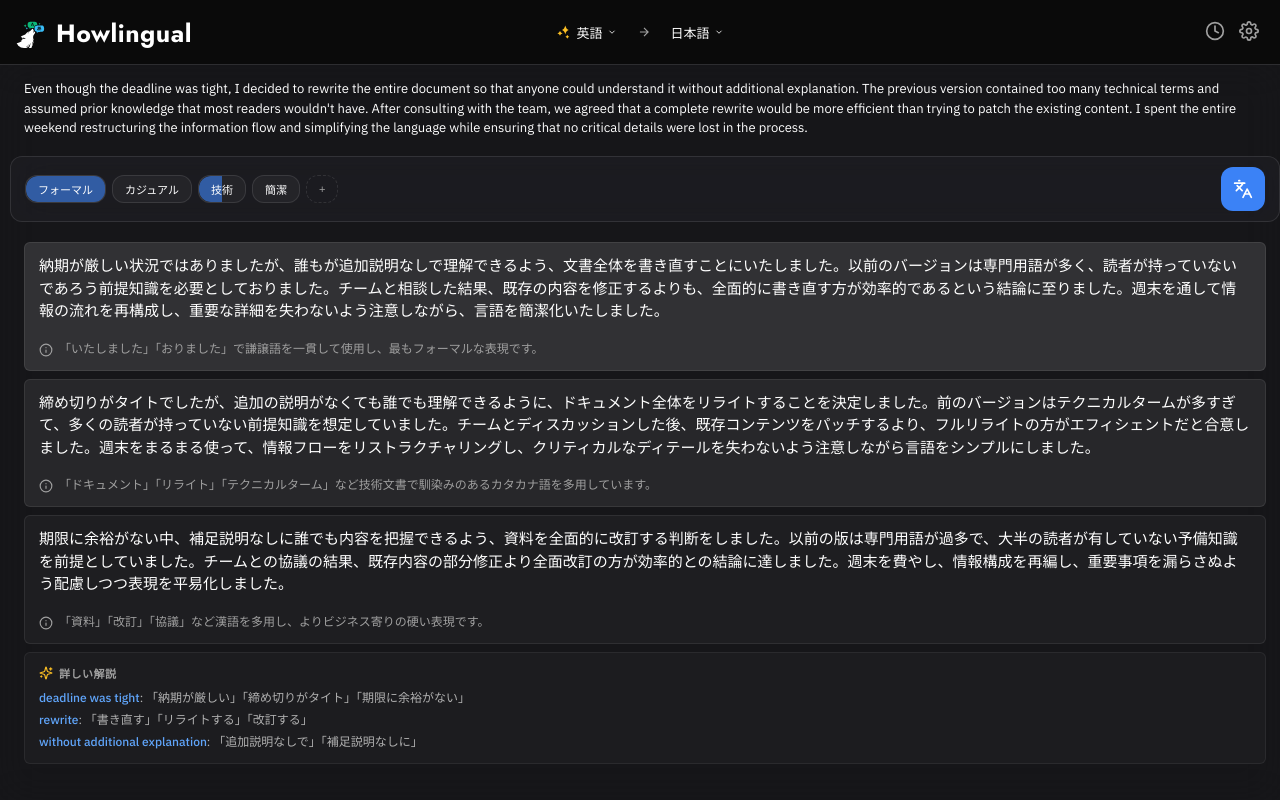
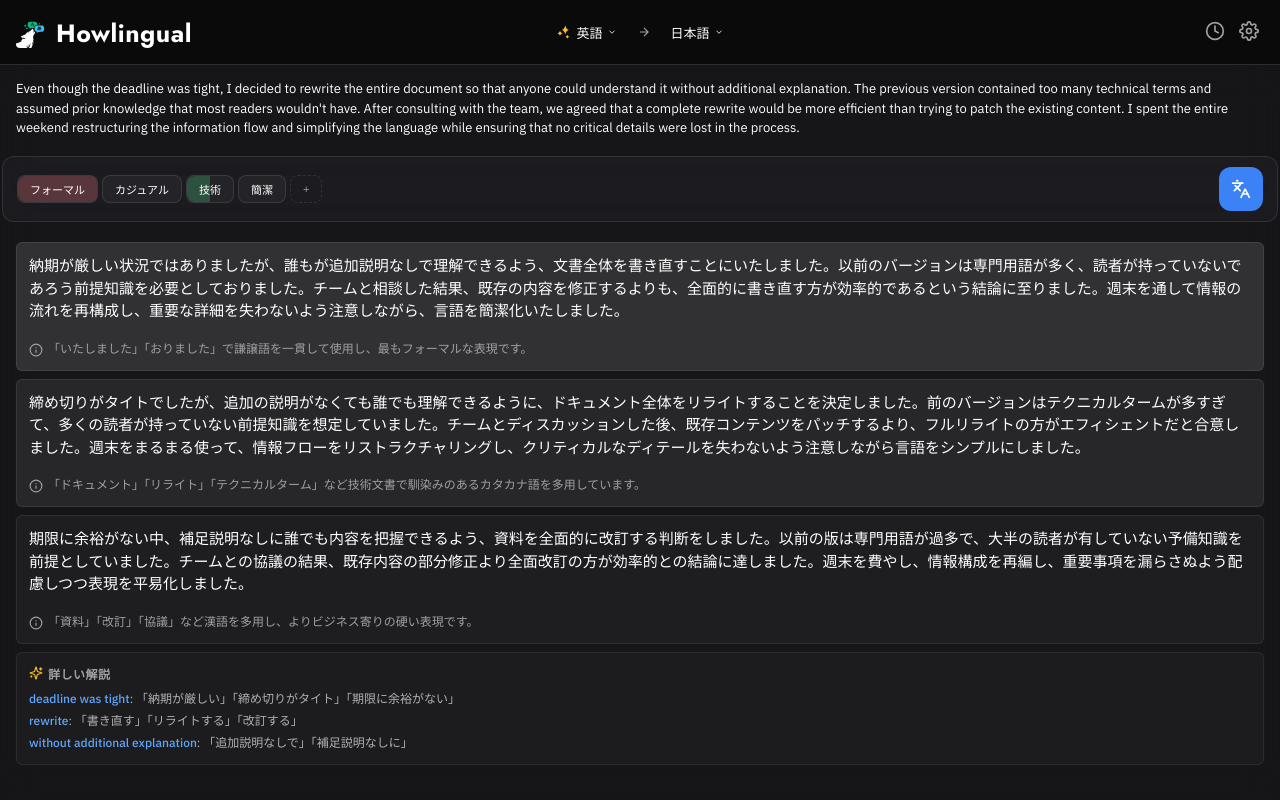
Before and after one commit to tomakura/Howlingual, a SvelteKit app: page / in a window 1280 px wide. Built offline with nearby package versions, Linux system fonts and the light colour scheme; a web font is replaced by a local one.

Commit message:
style: Thin scrollbar with fade overlay, update tone chip colors

```diff
--- a/src/app.css
+++ b/src/app.css
@@ -125,7 +125,7 @@ body {
 
 /* Scrollbar - Hidden by default, shown during scroll or hover */
 ::-webkit-scrollbar {
-	width: 8px;
+	width: 4px;
 }
 
 ::-webkit-scrollbar-track {
@@ -133,16 +133,19 @@ body {
 }
 
 ::-webkit-scrollbar-thumb {
-	background: transparent;
-	border-radius: 4px;
-	transition: background 0.3s;
+	background-color: transparent;
+	border-radius: 2px;
+	/* Slow fade out */
+	transition: background-color 0.8s ease-out;
 }
 
 .is-scrolling::-webkit-scrollbar-thumb,
 ::-webkit-scrollbar-thumb:hover {
-	background: rgba(255, 255, 255, 0.2);
+	background-color: rgba(255, 255, 255, 0.2);
+	/* Fast fade in */
+	transition: background-color 0.1s ease-in;
 }
 
 ::-webkit-scrollbar-thumb:active {
-	background: rgba(255, 255, 255, 0.3);
+	background-color: rgba(255, 255, 255, 0.3);
 }
--- a/src/routes/+page.svelte
+++ b/src/routes/+page.svelte
@@ -224,6 +224,8 @@
 
   let isScrolling = $state(false);
   let scrollTimeout: any;
+  let scrollThumbTop = $state(0);
+  let scrollThumbHeight = $state(0);
 
   function onMainScroll() {
     if (!scrollContainerEl || !textareaEl) return;
@@ -234,6 +236,22 @@
     scrollTimeout = setTimeout(() => {
       isScrolling = false;
     }, 1000);
+
+    // Calculate scrollbar thumb position and size
+    const { scrollTop, scrollHeight, clientHeight } = scrollContainerEl;
+    const trackHeight = clientHeight;
+    const thumbHeight = Math.max(
+      (clientHeight / scrollHeight) * trackHeight,
+      30,
+    );
+    const scrollableHeight = scrollHeight - clientHeight;
+    const thumbTop =
+      scrollableHeight > 0
+        ? (scrollTop / scrollableHeight) * (trackHeight - thumbHeight)
+        : 0;
+
+    scrollThumbTop = thumbTop;
+    scrollThumbHeight = thumbHeight;
 
     const threshold = textareaEl.clientHeight + 40;
     isScrolledDown = scrollContainerEl.scrollTop > threshold;
@@ -477,6 +495,7 @@
   </header>
 
   <!-- Unified Scroll Container -->
+  <div class="scroll-wrapper">
     <section
       class="main-scroll glass"
       class:is-scrolling={isScrolling}
@@ -511,11 +530,14 @@
             {#each Object.keys(styleLevels) as style, i}
               <button
                 class="style-chip"
+                data-level={styleLevels[style]}
                 style="animation-delay: {i * 0.05}s"
                 onclick={() => cycleLevel(style)}
                 onpointerdown={(e) => handleDrag(style, e)}
               >
-              <span class="chip-fill" style="width: {styleLevels[style] * 50}%"
+                <span
+                  class="chip-fill"
+                  style="width: {styleLevels[style] * 50}%"
                 ></span>
                 <span class="chip-text">{style}</span>
               </button>
@@ -654,7 +676,8 @@
                     stroke-width="2"
                     style="overflow: visible;"
                   >
-                  <polygon points="11 5 6 9 2 9 2 15 6 15 11 19 11 5"></polygon>
+                    <polygon points="11 5 6 9 2 9 2 15 6 15 11 19 11 5"
+                    ></polygon>
                     <path
                       class="sound-wave wave-1"
                       d="M15.54 8.46a5 5 0 0 1 0 7.07"
@@ -714,6 +737,13 @@
         </div>
       </div>
     </section>
+    <!-- Custom scrollbar indicator with fade animation -->
+    <div
+      class="scroll-indicator"
+      class:visible={isScrolling}
+      style="top: {scrollThumbTop}px; height: {scrollThumbHeight}px;"
+    ></div>
+  </div>
 </main>
 
 <style>
@@ -884,7 +914,7 @@
     width: 32px;
     height: 32px;
     object-fit: contain;
-    border-radius: 8px;
+    border-radius: 4px;
   }
 
   .sparkle-icon {
@@ -929,6 +959,31 @@
 
   .auto-detect {
     color: var(--text-main);
+  }
+
+  /* Scroll Wrapper for custom scrollbar */
+  .scroll-wrapper {
+    flex: 1;
+    display: flex;
+    position: relative;
+    min-height: 0;
+  }
+
+  /* Custom Scrollbar Indicator (Fade Animation) */
+  .scroll-indicator {
+    position: absolute;
+    right: 0;
+    width: 4px;
+    background: rgba(255, 255, 255, 0.2);
+    border-radius: 2px;
+    pointer-events: none;
+    opacity: 0;
+    transition: opacity 0.8s ease-out;
+  }
+
+  .scroll-indicator.visible {
+    opacity: 1;
+    transition: opacity 0.15s ease-in;
   }
 
   /* Main Scroll Container */
@@ -937,13 +992,20 @@
     border-left: none;
     border-right: none;
     border-bottom: none;
-    padding: 14px 14px 14px 24px; /* Even more visual balance for scrollbar */
+    padding: 14px 16px 14px 16px;
     flex: 1;
     min-height: 0;
     overflow-y: auto;
     display: flex;
     flex-direction: column;
     gap: 12px;
+    position: relative;
+  }
+
+  /* Hide native scrollbar completely - use custom overlay */
+  .main-scroll::-webkit-scrollbar {
+    width: 0;
+    display: none;
   }
 
   .input-area {
@@ -1144,7 +1206,7 @@
   /* Style Chips with Progress Bar */
   .styles-row {
     display: flex;
-    gap: 6px;
+    gap: 4px;
     flex-wrap: wrap;
   }
 
@@ -1153,7 +1215,7 @@
     display: flex;
     align-items: center;
     padding: 5px 12px;
-    border-radius: 12px;
+    border-radius: 8px;
     font-size: 11px;
     border: 1px solid rgba(255, 255, 255, 0.1);
     background: rgba(255, 255, 255, 0.04);
@@ -1189,9 +1251,20 @@
     top: 0;
     height: 100%;
     background: var(--primary-color);
-    opacity: 0.6;
-    transition: width 0.15s var(--easing);
-    border-radius: 12px 0 0 12px;
+    opacity: 0.15;
+    transition:
+      width 0.2s cubic-bezier(0.2, 0, 0.2, 1),
+      background-color 0.2s;
+    border-radius: 8px 0 0 8px;
+  }
+
+  .style-chip[data-level="1"] .chip-fill {
+    background: #4ade80; /* Soft Green */
+    opacity: 0.25;
+  }
+  .style-chip[data-level="2"] .chip-fill {
+    background: #f87171; /* Soft Red */
+    opacity: 0.25;
   }
 
   .chip-text {
@@ -1282,7 +1355,7 @@
 
   /* Translation Cards */
   .candidate-card {
-    padding: 12px 14px;
+    padding: 12px 12px;
     border-radius: var(--radius-sm);
     /* Base background */
     background: rgba(255, 255, 255, 0.04);
@@ -1333,7 +1406,7 @@
     flex: 1;
     line-height: 1.4;
     display: flex;
-    gap: 6px;
+    gap: 5px;
     align-items: flex-start;
   }
 
@@ -1441,7 +1514,7 @@
 
   /* Explanation */
   .explanation-card {
-    padding: 12px 14px;
+    padding: 12px 12px;
     border-radius: var(--radius-sm);
     background: rgba(255, 255, 255, 0.03);
     border: 1px solid rgba(255, 255, 255, 0.06);
@@ -1449,7 +1522,7 @@
   }
 
   h3 {
-    font-size: 11px;
+    font-size: 12px;
     margin-bottom: 8px;
     color: var(--text-muted);
     font-weight: 600;
@@ -1457,7 +1530,7 @@
     letter-spacing: 0.5px;
     display: flex;
     align-items: center;
-    gap: 6px;
+    gap: 5px;
   }
 
   .explanation-list {
```
Lines whose indentation alone changed are shown as unchanged.
